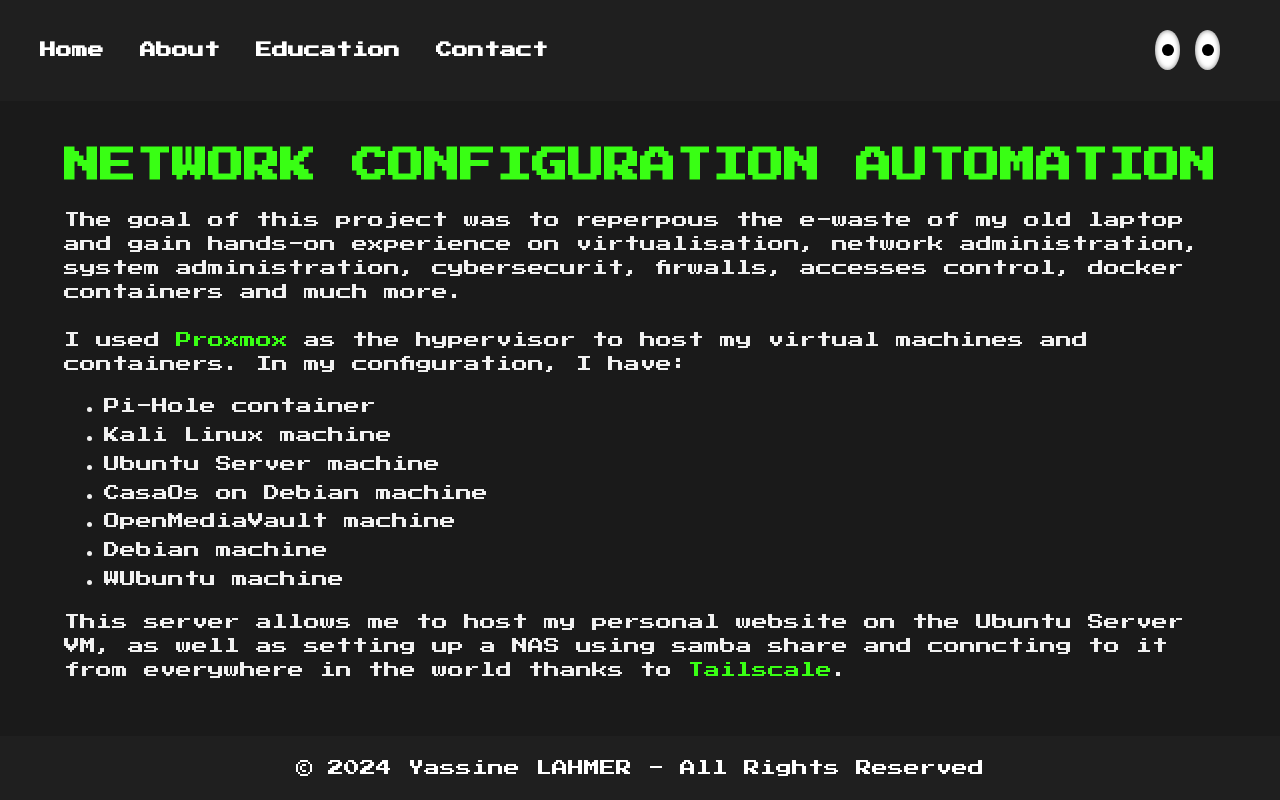
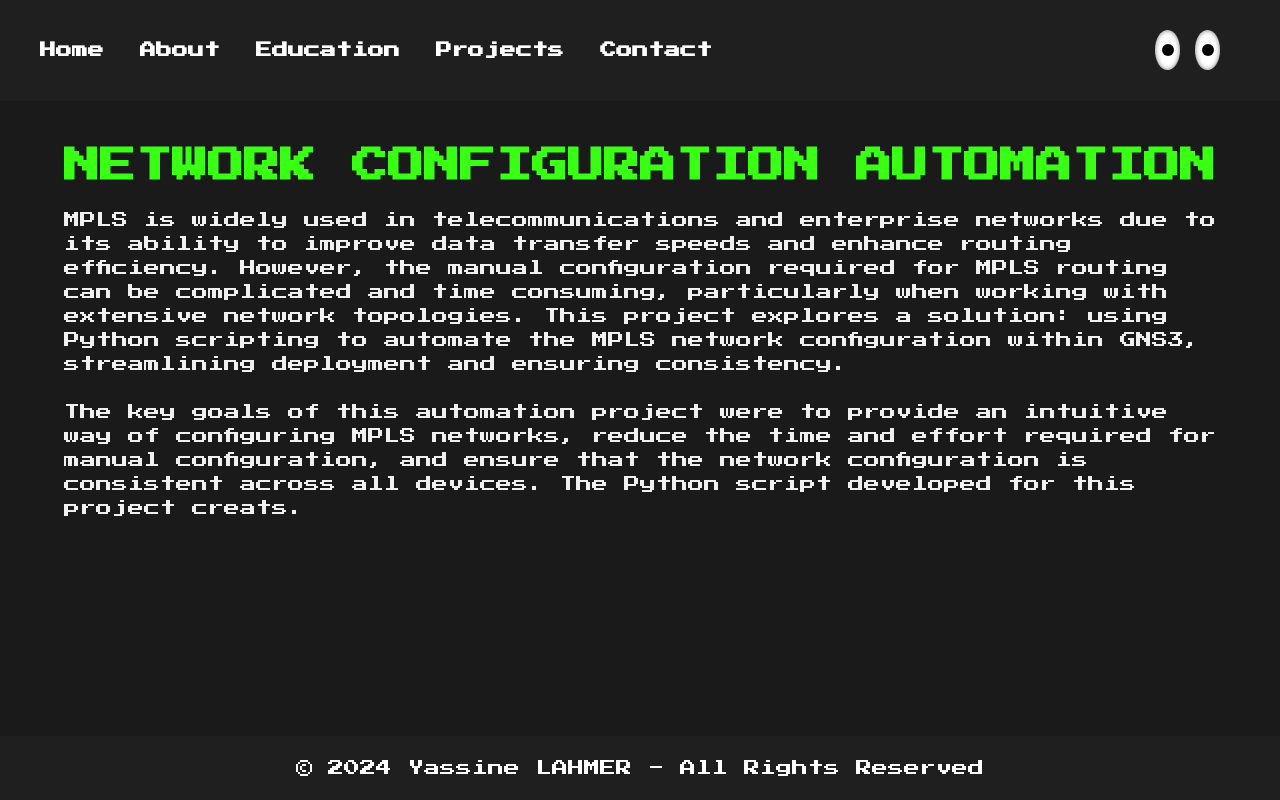
Before and after one commit to yssine/my_website, a Flask app: page /projects/mpls_automation in a window 1280 px wide. Run offline with Flask 3, Linux system fonts and the light colour scheme.

Commit message:
latest snapshot with projects

```diff
--- a/static/css/style.css
+++ b/static/css/style.css
@@ -5,6 +5,7 @@ html, body {
     overflow: auto;
     line-height: 180%;
     overscroll-behavior: none;
+    scrollbar-width: none;
 }
 
 /* body {
@@ -471,11 +472,20 @@ a {
     text-decoration: none;
     color: #39ff14;
 }
+
+.blogtext a {
+    text-decoration: none;
+    color: #39ff14;
+    transition: text-shadow 0.5s ease-in-out;
+}
+
 .blogtext a:hover {
     color: #39ff14;
     text-shadow:
     0 0 20px #2ecc71,
     0 0 30px #2ecc71;
+
+
 }
 
 
--- a/templates/Mabout.html
+++ b/templates/Mabout.html
@@ -12,4 +12,7 @@
 </div>
 <iframe style="border-radius:12px" src="https://open.spotify.com/embed/playlist/2ZwflrEki2VmpkmQTPglMi?utm_source=generator&theme=0" width="100%" height="352" frameBorder="0" allowfullscreen="" allow="autoplay; clipboard-write; encrypted-media; fullscreen; picture-in-picture" ></iframe>
 
+
+
+
 {% endblock %}
--- a/templates/Mcontact.html
+++ b/templates/Mcontact.html
@@ -38,4 +38,5 @@
 
 
 
+
 {% endblock %}
--- a/templates/Mprojects.html
+++ b/templates/Mprojects.html
@@ -35,4 +35,6 @@
 
 </div>
 
+
+
 {% endblock %}
--- a/templates/base.html
+++ b/templates/base.html
@@ -23,7 +23,7 @@
                     <li><a href="{{ url_for('index') }}">Home</a></li>
                     <li><a href="{{ url_for('about') }}">About</a></li>
                     <li><a href="{{ url_for('education') }}">Education</a></li>
-                    <!-- <li><a href="{{ url_for('projects') }}">Projects</a></li> -->
+                    <li><a href="{{ url_for('projects') }}">Projects</a></li>
                     <li><a href="{{ url_for('contact') }}">Contact</a></li>
                 </ul>
                  <!-- Eyes -->
--- a/templates/projects/mpls_automation.html
+++ b/templates/projects/mpls_automation.html
@@ -4,48 +4,19 @@
 
 {% block content %}
 <h1>Network Configuration Automation</h1>
-<!-- <img class="blogimage" src="{{ url_for('static', filename='images/proxhome.png') }}" alt="Home Lab Server"> -->
 
-<!-- <p>This project involved deploying a Proxmox server to host multiple virtual machines and containers.</p> -->
-
-<div class="popup">
-    <span>&times;</span>
-
-    <img src="{{ url_for('static', filename='images/proxhome.png') }}" alt="Home Lab Server" style="width : 93dvw;">
-</div>
-
-<p class="blogtext">The goal of this project was to reperpous the e-waste of my old laptop and gain hands-on experience on virtualisation, network administration, system administration, cybersecurit, firwalls, accesses control, docker containers and much more.
+<p class="blogtext">MPLS is widely used in telecommunications and enterprise networks due to its ability to improve data transfer speeds and enhance routing efficiency. However, the manual configuration required for MPLS routing can be complicated and time consuming, particularly when working with extensive network topologies. This project explores a solution: using Python scripting to automate the MPLS network configuration within GNS3, streamlining deployment and ensuring consistency.
 <br>
 <br>
-I used <a href="https://www.proxmox.com/en/" target="_blank">Proxmox</a> as the hypervisor to host my virtual machines and containers.
-In my configuration, I have:
-<ul>
-    <li class="vmenum" class="vmenum">Pi-Hole container</li>
-    <li class="vmenum">Kali Linux machine</li>
-    <li class="vmenum">Ubuntu Server machine</li>
-    <li class="vmenum">CasaOs on Debian machine</li>
-    <li class="vmenum">OpenMediaVault machine</li>
-    <li class="vmenum">Debian machine</li>
-    <li class="vmenum">WUbuntu machine</li>
-</ul>
-</p>
-
-<p class="blogtext">This server allows me to host my personal website on the Ubuntu Server VM, as well as setting up a NAS using samba share and conncting to it from everywhere in the world thanks to <a href="https://tailscale.com" target="_blank">Tailscale</a>.
+The key goals of this automation project were to provide an intuitive way of configuring MPLS networks, reduce the time and effort required for manual configuration, and ensure that the network configuration is consistent across all devices. The Python script developed for this project creats.
+<br>
+<br>
 </p>
 
 
 
 
-<script>
 
-    document.querySelector('.blogimage').onclick = () =>{
-        document.querySelector('.popup').style.display = 'block'
-    }
-
-    document.querySelector('.popup span').onclick = () =>{
-        document.querySelector('.popup').style.display = 'none'
-    };
-</script>
 
 
 
```
Also changed, not shown: static/css/Mstyle.css (+1 -6 lines), static/js/nav.js (+6 -6 lines), templates/Mbase.html (+28 -18 lines), templates/Meducation.html (+6 -4 lines), templates/education.html (+5 -5 lines).
